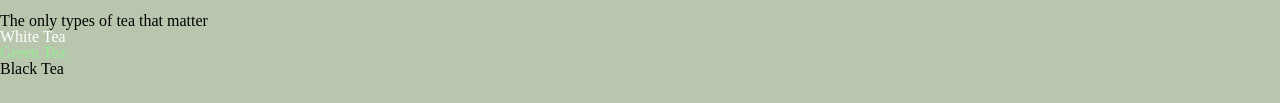
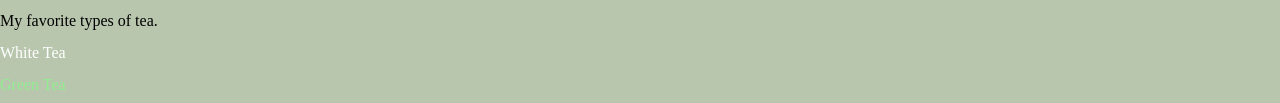
Before and after one commit to ZacDavis722/Tea, a plain HTML site: page index.html in a window 1280 px wide. Shown: the part 534-637 px from the top of the page. Drawn offline with Linux system fonts and the light colour scheme; a web font is replaced by a local one.

Commit message:
finished tweaking

```diff
--- a/index.html
+++ b/index.html
@@ -36,12 +36,16 @@ Tea has a stimulating effect in humans primarily due to its caffeine content.</p
 
 
 
-<p>The only types of tea that matter</p>
+<p>My favorite types of tea.</p>
 
-
+  &nbsp;
 <ul>
   <li id="whiteTea">White Tea</li>
+  &nbsp;
+
 <li id="greenTea">Green Tea</li>
+&nbsp;
+
 <li id="blackTea">Black Tea</li>
 </ul>
 
```
